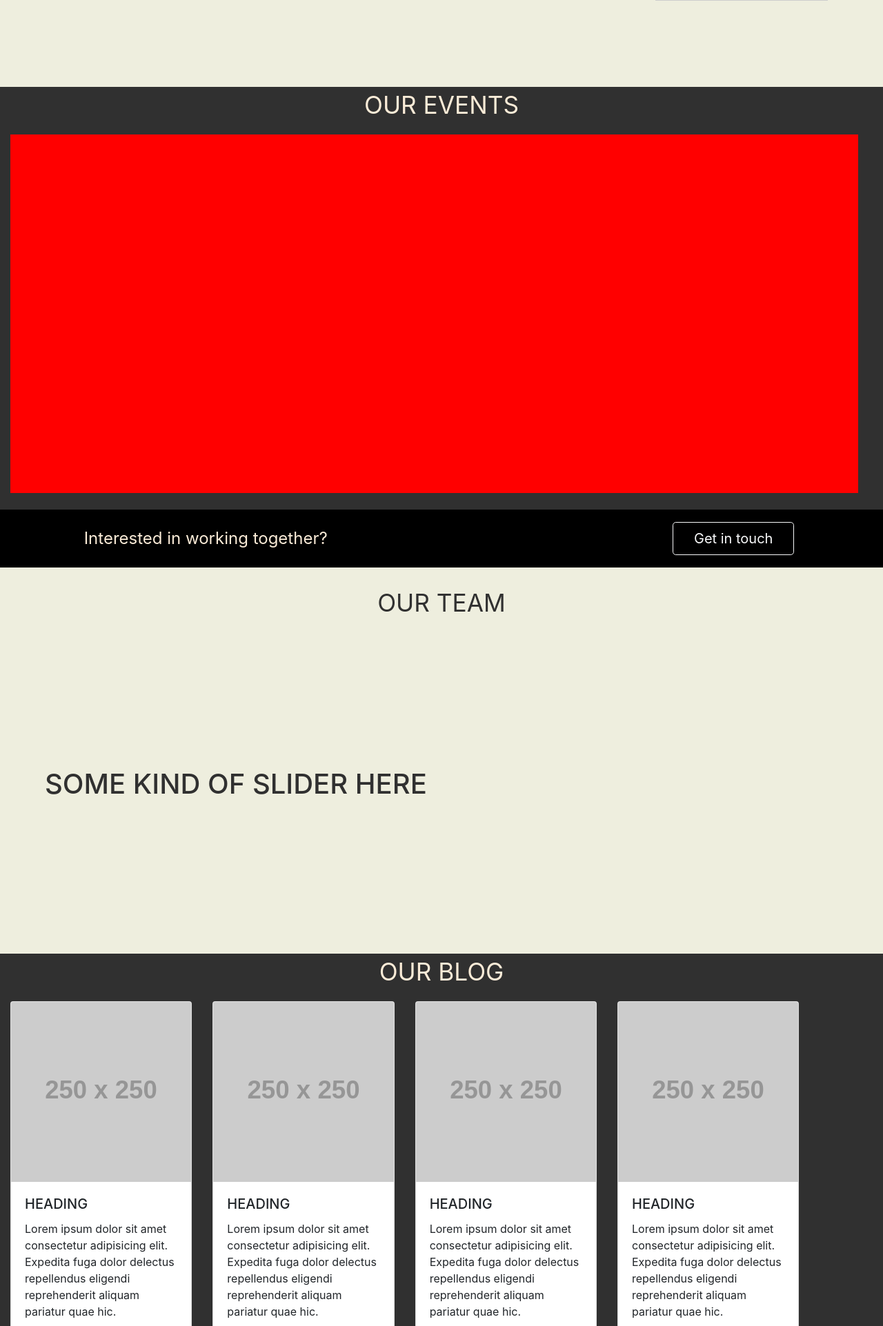
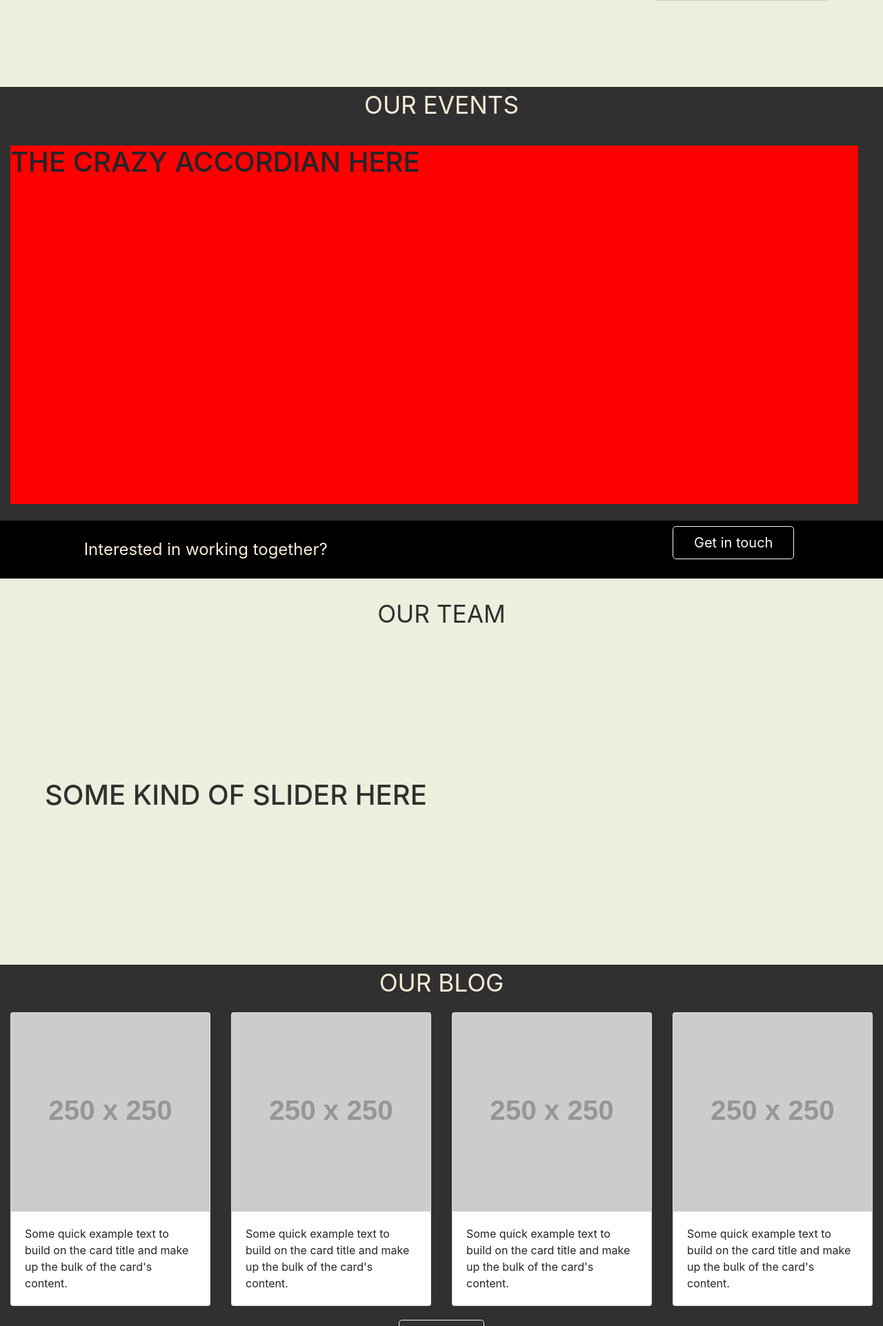
Before and after one commit to mstcvit/mstc, an ASP.NET Core app: page / in a window 1280 px wide. Shown: the part 830-2753 px from the top of the page at 69% size. Run offline with ASP.NET Core 8, Linux system fonts and the light colour scheme; some libraries are stand-ins or nearby versions.

Commit message:
Responsive design update

```diff
--- a/mstc/Pages/Index.cshtml
+++ b/mstc/Pages/Index.cshtml
@@ -37,7 +37,7 @@
                         </div>
                     </div>
                 </div>
-                <div class="offset-lg-1 col-lg-3 d-{xs,sm}-none">
+                <div class="offset-lg-1 col-lg-3 d-none d-lg-block d-xl-block">
                     <img src="https://dummyimage.com/250x250/000/fff" />
                 </div>
             </div>
@@ -51,9 +51,12 @@
                     OUR EVENTS
                 </p>
             </div>
+            <!-- crazyaccordian -->
             <div class="row">
                 <div class="col-12">
-                    <div style="height:65vh; width:96vw; background-color:red;"></div>
+                    <div style="height:65vh; width:96vw; background-color:red;">
+                        <p class="text-center"><h1>THE CRAZY ACCORDIAN HERE</h1></p>
+                    </div>
                 </div>
             </div>
         </div>
@@ -61,10 +64,10 @@
     <br>
     <!--Get in touch-->
     <div class="row align-items-center" style="background-color:black;">
-        <div class="offset-1  col-8">
+        <div class="offset-lg-1  col-lg-8 col-md-12 col-sm-12">
             <p class="blackbar">Interested in working together?</p>
         </div>
-        <div class="col-3">
+        <div class="col-lg-3 col-md-12 col-sm-12">
             <button type="button" class="btn btn-outline-light btn-lg" id="barbtn">Get in touch</button>
         </div>
     </div>
@@ -73,6 +76,7 @@
         <div class="col-12 heading">
             <p class="text-center">OUR TEAM</p>
         </div>
+        <!-- theslider -->
         <div class="col-12">
             <p class="text-center"><h1>SOME KIND OF SLIDER HERE</h1></p>
         </div>
@@ -86,41 +90,42 @@
         </div>
     </div>
     <div class="row">
-        <div class="col-11">
-            <div class="card-deck">
+        <div class="col-lg-3 col-md-6 col-sm-6 col-xs-6">
             <div class="card">
-                    <img class="card-img-top" src="https://dummyimage.com/250x250/000/fff" alt="Card image cap">
+                <img class="card-img-top img-fluid" src="https://dummyimage.com/250x250/000/fff">
                 <div class="card-body">
-                        <h5 class="card-title">HEADING</h5>
-                        <p class="card-text">Lorem ipsum dolor sit amet consectetur adipisicing elit. Expedita fuga dolor delectus repellendus eligendi reprehenderit aliquam pariatur quae hic.</p>
-                        <p class="card-text"><small class="text-muted">Last updated on 10-Jun</small></p>`
+                    <p class="card-text">Some quick example text to build on the card title and make up the bulk of the card's content.</p>
                 </div>
             </div>
+        </div>
+        <div class="col-lg-3 col-md-6 col-sm-6 col-xs-6 d-none d-lg-block d-xl-block">
             <div class="card">
-                    <img class="card-img-top" src="https://dummyimage.com/250x250/000/fff" alt="Card image cap">
+                <img class="card-img-top img-fluid" src="https://dummyimage.com/250x250/000/fff">
                 <div class="card-body">
-                        <h5 class="card-title">HEADING</h5>
-                        <p class="card-text">Lorem ipsum dolor sit amet consectetur adipisicing elit. Expedita fuga dolor delectus repellendus eligendi reprehenderit aliquam pariatur quae hic.</p>
-                        <p class="card-text"><small class="text-muted">Last updated on 10-Jun</small></p>
+                    <p class="card-text">Some quick example text to build on the card title and make up the bulk of the card's content.</p>
                 </div>
             </div>
+        </div>
+        <div class="col-lg-3 col-md-6 col-sm-12 d-none d-lg-block d-xl-block">
             <div class="card">
-                    <img class="card-img-top" src="https://dummyimage.com/250x250/000/fff" alt="Card image cap">
+                <img class="card-img-top img-fluid" src="https://dummyimage.com/250x250/000/fff">
                 <div class="card-body">
-                        <h5 class="card-title">HEADING</h5>
-                        <p class="card-text">Lorem ipsum dolor sit amet consectetur adipisicing elit. Expedita fuga dolor delectus repellendus eligendi reprehenderit aliquam pariatur quae hic.</p>
-                        <p class="card-text"><small class="text-muted">Last updated on 10-Jun</small></p>
+                    <p class="card-text">Some quick example text to build on the card title and make up the bulk of the card's content.</p>
                 </div>
             </div>
+        </div>
+        <div class="col-lg-3 col-md-6 col-sm-12 d-none d-lg-block d-xl-block">
             <div class="card">
-                    <img class="card-img-top" src="https://dummyimage.com/250x250/000/aaa" alt="Card image cap">
+                <img class="card-img-top img-fluid" src="https://dummyimage.com/250x250/000/fff">
                 <div class="card-body">
-                        <h5 class="card-title">HEADING</h5>
-                        <p class="card-text">Lorem ipsum dolor sit amet consectetur adipisicing elit. Expedita fuga dolor delectus repellendus eligendi reprehenderit aliquam pariatur quae hic.</p>
-                        <p class="card-text"><small class="text-muted">Last updatesd on 10-Jun</small></p>
+                    <p class="card-text">Some quick example text to build on the card title and make up the bulk of the card's content.</p>
                 </div>
             </div>
         </div>
     </div>
+    <div class="row">
+        <div class="col-12 text-center">
+            <button type="button" class="btn btn-outline-light btn-lg" id="blogbtn">See more</button>
         </div>
     </div>
+</div>
--- a/mstc/wwwroot/css/site.css
+++ b/mstc/wwwroot/css/site.css
@@ -78,4 +78,18 @@
 #barbtn{
     padding-left: 1.5em;
     padding-right: 1.5em;
+    margin-bottom: 1em;
 }
+
+#blogbtn{
+    margin-top: 1em;
+}
+
+@media screen and (max-width: 950px) {
+    #barbtn {
+        margin-left: 30%;
+    }
+    .blackbar{
+        padding-left:1em;
+    }
+}
```
Lines whose indentation alone changed are shown as unchanged.
